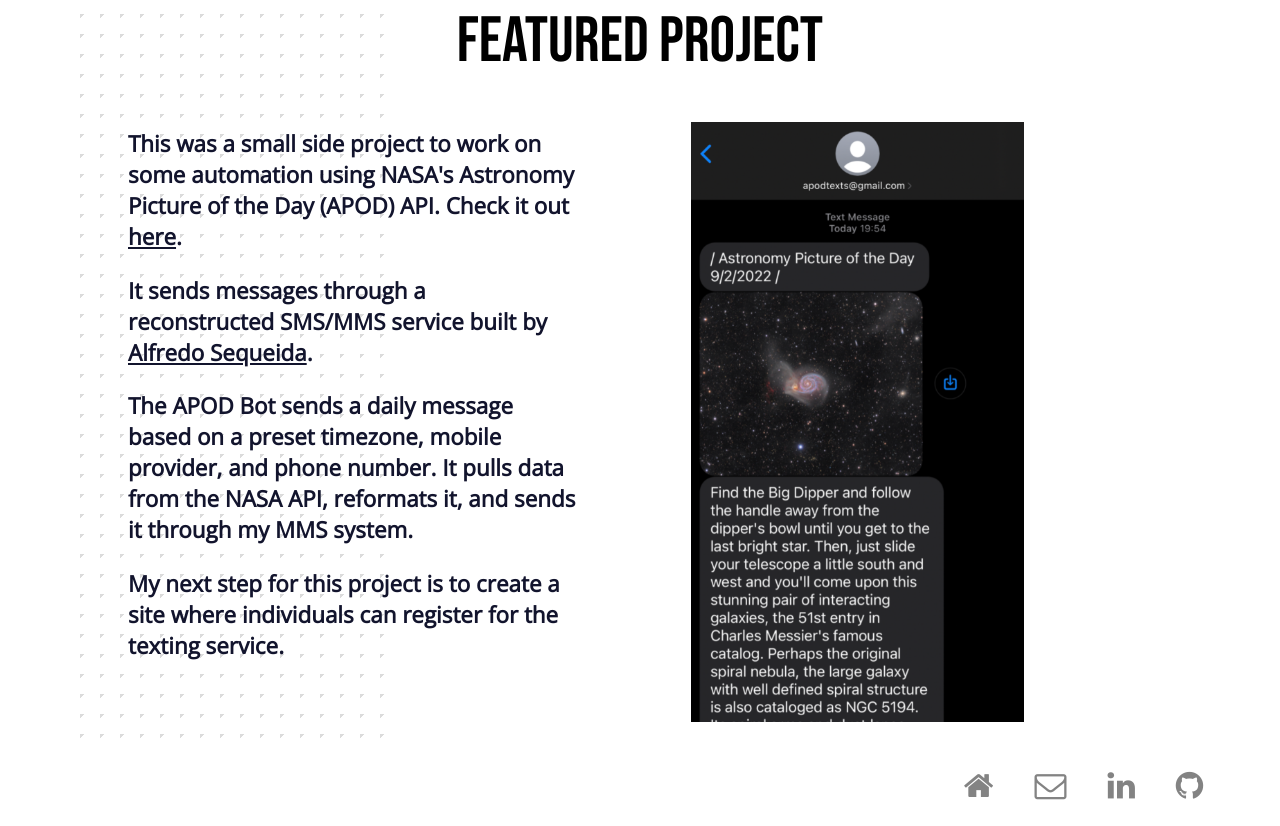
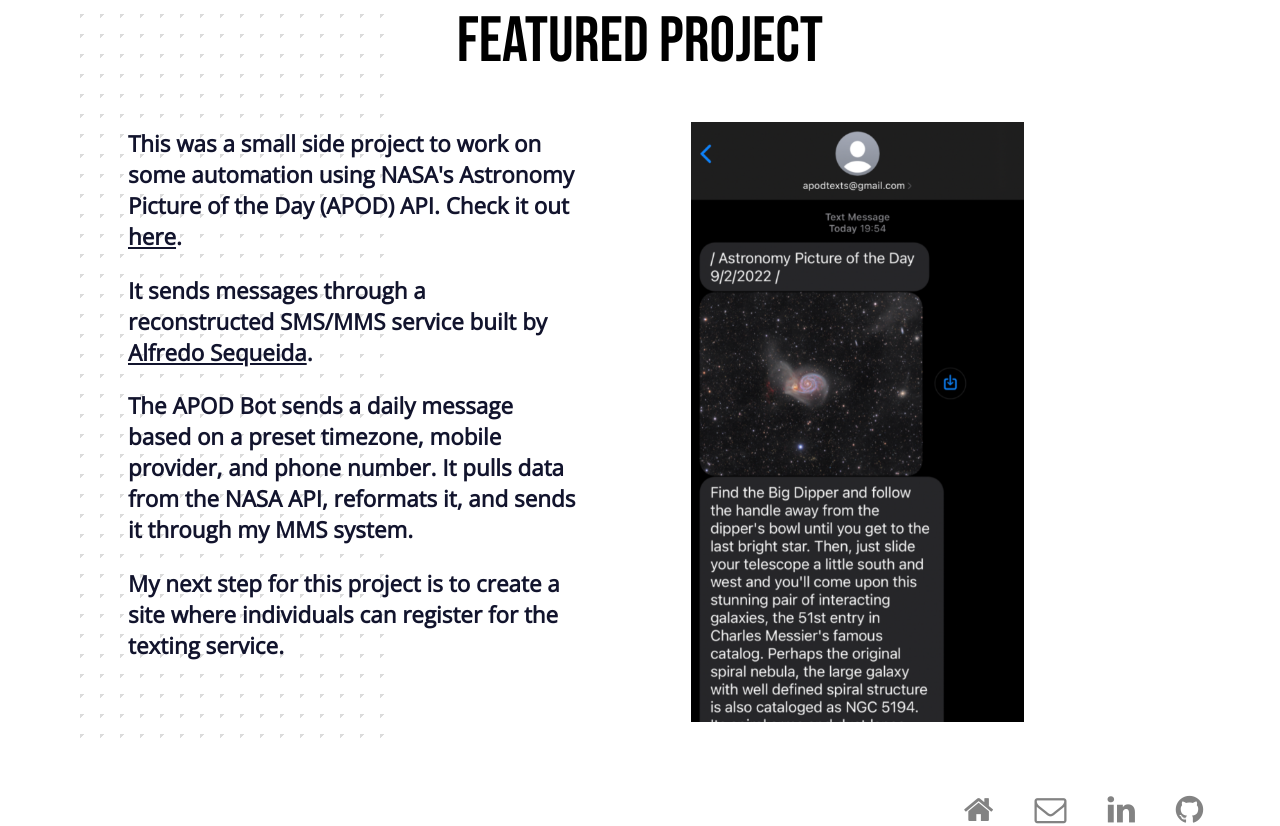
Before and after one commit to ishanswali/Personal-Site, a website: page index.html in a window 1280 px wide. Shown: the part 1736-2562 px from the top of the page. Before the commit the page ends 2538 px from the top, so only its background shows below. Drawn offline with nearby package versions, Linux system fonts and the light colour scheme.

Commit message:
Small responsive edit

```diff
--- a/css/style.css
+++ b/css/style.css
@@ -74,7 +74,7 @@
     list-style-type: none;
     float: right;
     right: 6vw;
-    top: 2vh;
+    top: 5vh;
 }
 
 #lowerMenu ul {
```
